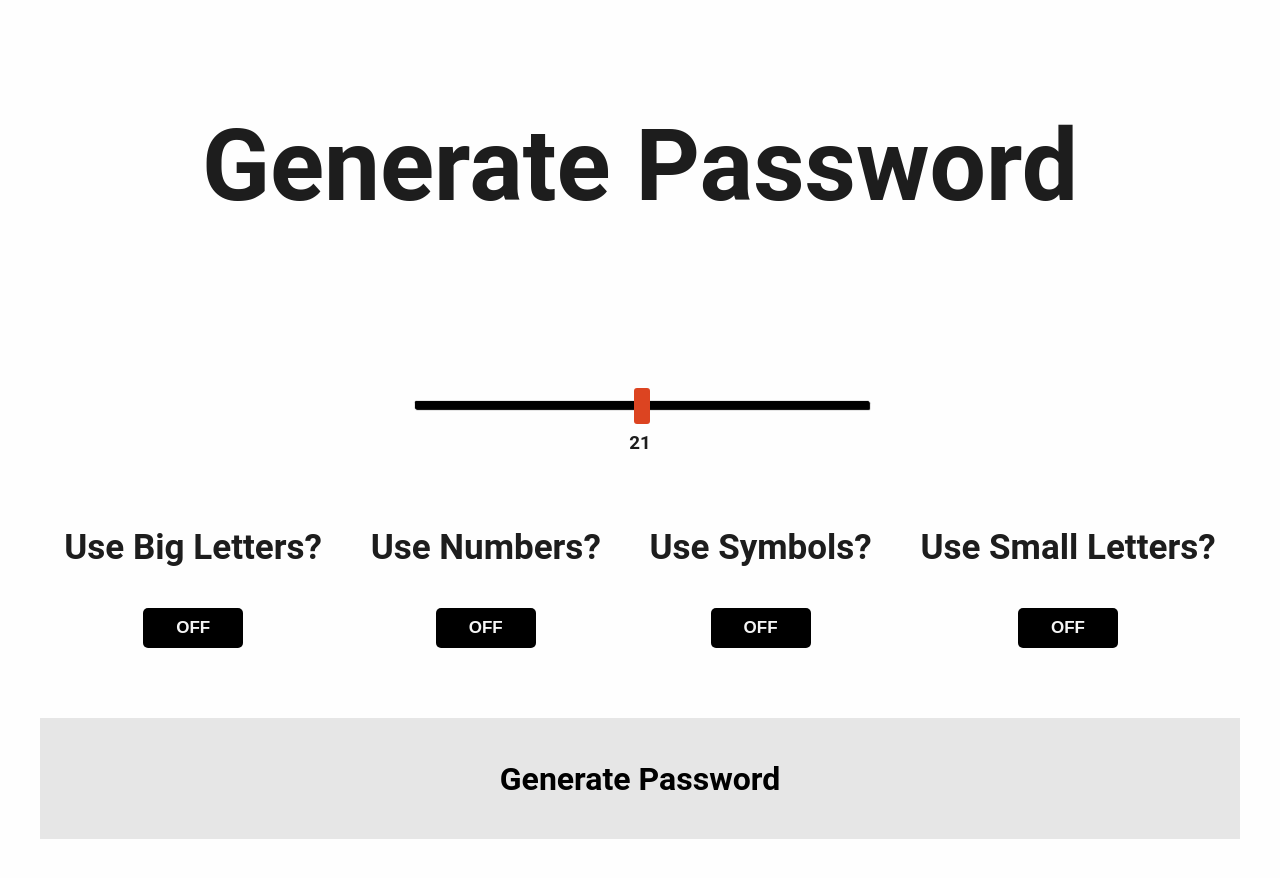
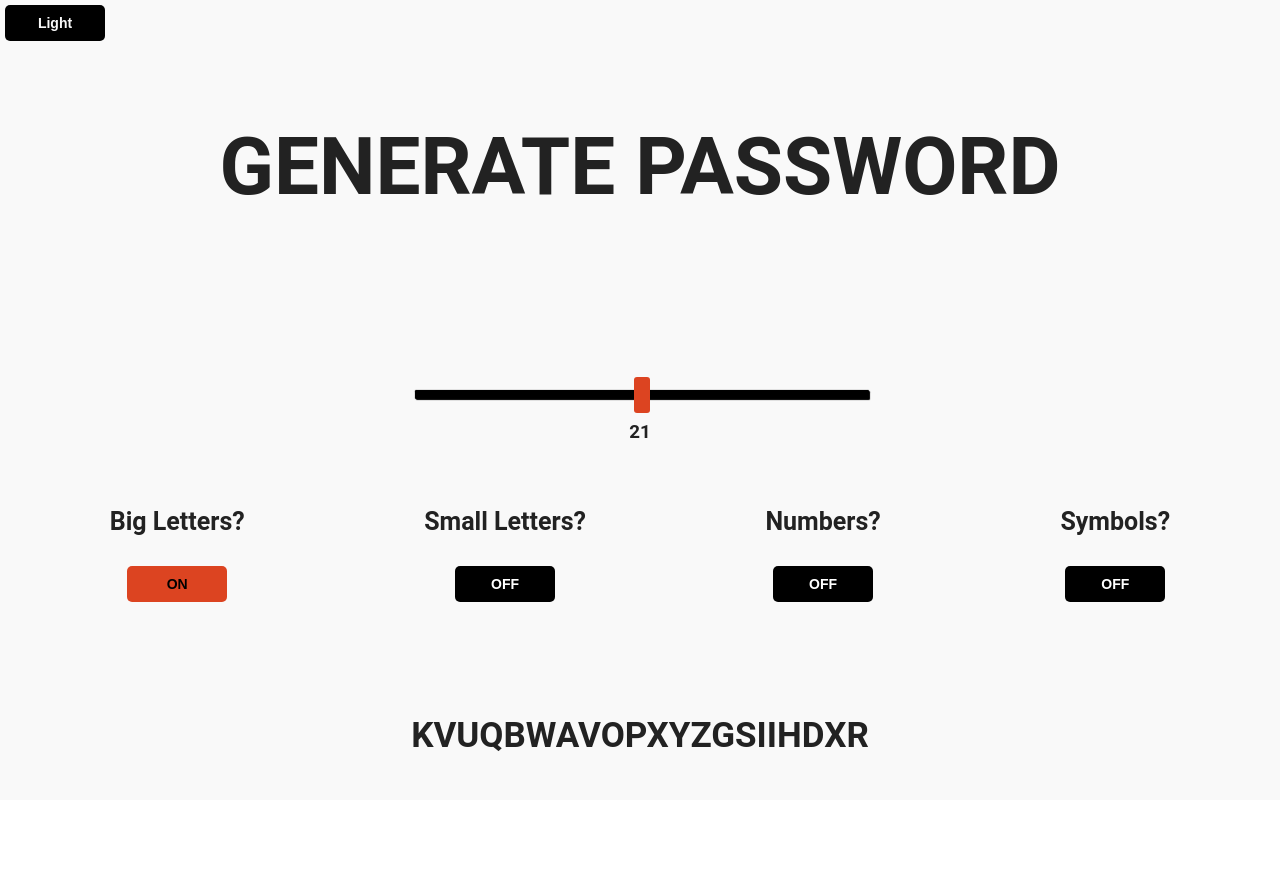
Before and after one commit to MRKSC/password, a React (Create React App) app: page / in a window 1280 px wide. After the commit the page ends 800 px from the top, so only its background shows below. Built offline with nearby package versions, Linux system fonts and the light colour scheme.

Commit message:
inital commit

```diff
--- a/src/App.js
+++ b/src/App.js
@@ -3,21 +3,16 @@ import styled from 'styled-components';
 import { GenerateCode } from './components/src/GenerateCode';
 
 const AppWrapper = styled.div`
-  padding: 0px;
-  margin: 0px;
-  min-height: 100%;
-  min-width: 100%;
   align-content: center;
   font-family: 'Roboto', sans-serif;
   color: #1d1d1d;
 `;
-
 class App extends React.Component {
   render() {
     return (
-      <AppWrapper>
-        <GenerateCode />
-      </AppWrapper>
+          <AppWrapper>
+            <GenerateCode />
+          </AppWrapper>
     );
   }
 }
--- /dev/null
+++ b/src/Themes/Dark.js
@@ -0,0 +1,10 @@
+export default {
+    backgroundColors: {
+        mainBackground: "#100e17",
+
+    },
+    fontColors : {
+        color : "white"
+    }
+
+};
--- /dev/null
+++ b/src/Themes/Light.js
@@ -0,0 +1,10 @@
+export default {
+    backgroundColors: {
+        mainBackground: "#f9f9f9",
+
+    },
+    fontColors : {
+        color : "#222222"
+    }
+
+};
--- a/src/components/src/GenerateCode.css
+++ b/src/components/src/GenerateCode.css
@@ -1,19 +1,20 @@
 body{
     margin:0px;
     padding: 0px;
-    background-color: rgba(230, 230, 230, 0.04);;
+
 }
 
 .heading {
     display: block;
     padding: 20px;
     margin-bottom: 150px;
-    font-size: 100px;
+    font-size: 80px;
     text-align: center;
+
 
 }
 
 .Button-Heading--fontSize {
-    font-size: 35px;
+    font-size: 25px;
 
 }
--- a/src/components/src/GenerateCode.js
+++ b/src/components/src/GenerateCode.js
@@ -1,12 +1,17 @@
 import React from 'react';
-import styled from 'styled-components';
+import styled, { ThemeProvider } from 'styled-components';
 import './GenerateCode.css';
-import './MediaQueries.css'
-import './Slider.css'
+import './MediaQueries.css';
+import './Slider.css';
+import lightTheme from '../../Themes/Light';
+import darkTheme from '../../Themes/Dark';
+import mainBg from "../../images/password-bg-main.jpg"
 
 const GenerateCodeContainer = styled.div`
-  padding: 10px;
-  margin: 10px;
+  background-color: ${props => props.theme.backgroundColors.mainBackground}; ;
+  min-height: 100vh;
+  min-width: 98%;
+  color: ${props => props.theme.fontColors.color};
 `;
 
 const InputContainer = styled.div`
@@ -15,7 +20,6 @@ const InputContainer = styled.div`
   align-items: center;
   justify-content: space-around;
   @media (max-width: 768px) {
-
   }
 `;
 
@@ -38,8 +42,6 @@ const ToggleButtonContainer = styled.div`
   }
 `;
 
-
-
 const ButtonContainer = styled.div`
   padding-top: 25px;
   display: flex;
@@ -47,67 +49,105 @@ const ButtonContainer = styled.div`
   flex-direction: column;
   margin: 20px;
 `;
-
-const ToggleButton = styled.button`
+const ThemeToggleButton = styled.button`
   margin: 5px;
   width: 100px;
   padding: 10px 28px 10px 28px;
-  background-color: ${props => (props.primary ? `#dc4421` : `black`)};
-  color: #f5f5f5;
+  background-color: ${props => (props.primary ? `#f9f9f9` : `black`)};
+  color: ${props => (props.primary ? `black` : `#f9f9f9`)};
   border: none;
   border-radius: 5px;
   display: inline-block;
   cursor: pointer;
-  font-size: 17px;
+  font-size: 14px;
   font-weight: 600;
   text-decoration: none;
   @media (max-width: 768px) {
     font-size: 10px;
   }
 `;
+const ToggleButton = styled.button`
+  margin: 5px;
+  width: 100px;
+  padding: 10px 28px 10px 28px;
+  background: ${props => (props.primary ? `#dc4421` : `black`)};
+  color: ${props => (props.primary ? `black` : `white`)};
+  border: none;
+  border-radius: 5px;
+  display: inline-block;
+  cursor: pointer;
+  font-size: 14px;
+  font-weight: 600;
+  text-decoration: none;
+  background: ${props => props};
+`;
+
+const ToggleButtonThemed = styled.button`
+  margin: 5px;
+  width: 100px;
+  padding: 10px 28px 10px 28px;
+  background: ${props => (props.primary ? `#ff6300` : `white`)};
+  color: ${props => (props.primary ? `black` : `black`)};
+  border: none;
+  border-radius: 5px;
+  display: inline-block;
+  cursor: pointer;
+  font-size: 14px;
+  font-weight: 600;
+  text-decoration: none;
+  background: ${props => props};
+`;
 
 const ResultBoxContainer = styled.div`
   display: flex;
   align-items: center;
   flex-direction: column;
-  min-width: 700px;
-  background: #e6e6e6;
+  font-size: 75px;
+
   padding: 20px;
   margin: 20px;
   @media (max-width: 768px) {
-
     min-width: 250px;
   }
 `;
 
 const GeneratedPassword = styled.h1`
-  color: black;
-  @media (max-width: 768px) {
-  font-size: 13px;
+  font-size: 78px;
+    ${props => props.theme.fontColors.color};
+  @media (max-width: 1300px) {
+    font-size: 35px;
+  }
+   @media (max-width: 700px) {
+    font-size: 14px;
   }
 `;
-
-
 
 export class GenerateCode extends React.Component {
   constructor(props) {
     super(props);
     this.state = {
-      toggleStateOne: false,
+      toggleStateOne: true,
       toggleStateTwo: false,
       toggleStateThree: false,
       toggleStateFour: false,
       rngActualValue: 21,
+      darkThemeOn: false
     };
     this.handleClickOne = this.handleClickOne.bind(this);
     this.handleClickTwo = this.handleClickTwo.bind(this);
     this.handleClickThree = this.handleClickThree.bind(this);
     this.handleClickFour = this.handleClickFour.bind(this);
     this.handleChange = this.handleChange.bind(this);
-
+    this.themeSwitchHandler = this.themeSwitchHandler.bind(this);
   }
 
   // event handlers
+  themeSwitchHandler() {
+    this.setState(prevState => ({
+      darkThemeOn: !prevState.darkThemeOn
+    }));
+  }
+
   handleClickOne() {
     this.setState(prevState => ({
       toggleStateOne: !prevState.toggleStateOne
@@ -501,10 +541,17 @@ export class GenerateCode extends React.Component {
 
   render() {
     return (
+      <ThemeProvider theme={this.state.darkThemeOn ? darkTheme : lightTheme}>
         <GenerateCodeContainer>
+          <ThemeToggleButton
+            primary={this.state.darkThemeOn}
+            onClick={this.themeSwitchHandler}
+          >
+            {this.state.darkThemeOn ? 'Dark' : 'Light'}
+          </ThemeToggleButton>
           <InputContainer>
             <div className="">
-            <h1 className="heading"> Generate Password</h1>
+                <h1 className="heading"> GENERATE PASSWORD</h1>
             </div>
             <div>
               <InputRange
@@ -520,37 +567,100 @@ export class GenerateCode extends React.Component {
               <h3>{this.state.rngActualValue}</h3>
             </div>
           </InputContainer>
+          <div>
+            {this.state.darkThemeOn === true ? (
               <ToggleButtonContainer>
                 <div className="div-centering">
-            <h3 className="Button-Heading--fontSize">Use Big Letters?</h3>
-            <ToggleButton primary={this.state.toggleStateOne} onClick={this.handleClickOne}>
+                  <h3 className="Button-Heading--fontSize">Big Letters?</h3>
+                  <ToggleButtonThemed
+                    primary={this.state.toggleStateOne}
+                    onClick={this.handleClickOne}
+                  >
+                    {this.state.toggleStateOne ? 'ON' : 'OFF'}
+                  </ToggleButtonThemed>
+                </div>
+                <div className="div-centering">
+                  <h3 className="Button-Heading--fontSize">
+                    {' '}
+                    Small Letters?{' '}
+                  </h3>
+                  <ToggleButtonThemed
+                      primary={this.state.toggleStateFour}
+                      onClick={this.handleClickFour}
+                  >
+                    {this.state.toggleStateFour ? 'ON' : 'OFF'}
+                  </ToggleButtonThemed>
+                </div>
+                <div className="div-centering">
+                  <h3 className="Button-Heading--fontSize">Numbers?</h3>
+                  <ToggleButtonThemed
+                    primary={this.state.toggleStateTwo}
+                    onClick={this.handleClickTwo}
+                  >
+                    {this.state.toggleStateTwo ? 'ON' : 'OFF'}
+                  </ToggleButtonThemed>
+                </div>
+                <div className="div-centering">
+                  <h3 className="Button-Heading--fontSize">Symbols? </h3>
+                  <ToggleButtonThemed
+                    primary={this.state.toggleStateThree}
+                    onClick={this.handleClickThree}
+                  >
+                    {this.state.toggleStateThree ? 'ON' : 'OFF'}
+                  </ToggleButtonThemed>
+                </div>
+              </ToggleButtonContainer>
+            ) : (
+              <ToggleButtonContainer>
+                <div className="div-centering">
+                  <h3 className="Button-Heading--fontSize">Big Letters?</h3>
+                  <ToggleButton
+                    primary={this.state.toggleStateOne}
+                    onClick={this.handleClickOne}
+                  >
                     {this.state.toggleStateOne ? 'ON' : 'OFF'}
                   </ToggleButton>
                 </div>
                 <div className="div-centering">
-            <h3 className="Button-Heading--fontSize"> Use Numbers?</h3>
-            <ToggleButton primary={this.state.toggleStateTwo} onClick={this.handleClickTwo}>
+                  <h3 className="Button-Heading--fontSize">
+                    {' '}
+                    Small Letters?{' '}
+                  </h3>
+                  <ToggleButton
+                      primary={this.state.toggleStateFour}
+                      onClick={this.handleClickFour}
+                  >
+                    {this.state.toggleStateFour ? 'ON' : 'OFF'}
+                  </ToggleButton>
+                </div>
+                <div className="div-centering">
+                  <h3 className="Button-Heading--fontSize">Numbers?</h3>
+                  <ToggleButton
+                    primary={this.state.toggleStateTwo}
+                    onClick={this.handleClickTwo}
+                  >
                     {this.state.toggleStateTwo ? 'ON' : 'OFF'}
                   </ToggleButton>
                 </div>
                 <div className="div-centering">
-            <h3 className="Button-Heading--fontSize"> Use Symbols? </h3>
-            <ToggleButton primary={this.state.toggleStateThree} onClick={this.handleClickThree}>
+                  <h3 className="Button-Heading--fontSize">Symbols? </h3>
+                  <ToggleButton
+                    primary={this.state.toggleStateThree}
+                    onClick={this.handleClickThree}
+                  >
                     {this.state.toggleStateThree ? 'ON' : 'OFF'}
                   </ToggleButton>
                 </div>
-          <div className="div-centering">
-            <h3 className="Button-Heading--fontSize"> Use Small Letters? </h3>
-            <ToggleButton primary={this.state.toggleStateFour} onClick={this.handleClickFour}>
-              {this.state.toggleStateFour ? 'ON' : 'OFF'}
-            </ToggleButton>
+              </ToggleButtonContainer>
+            )}
           </div>
-        </ToggleButtonContainer>
-        <ButtonContainer>  </ButtonContainer>
+
+          <ButtonContainer> </ButtonContainer>
           <ResultBoxContainer>
               <GeneratedPassword>{this.sortState()}</GeneratedPassword>
           </ResultBoxContainer>
         </GenerateCodeContainer>
+      </ThemeProvider>
     );
   }
 }
```
Also changed, not shown: src/images/password-bg-main.jpg (added). Lines whose indentation alone changed are shown as unchanged.
